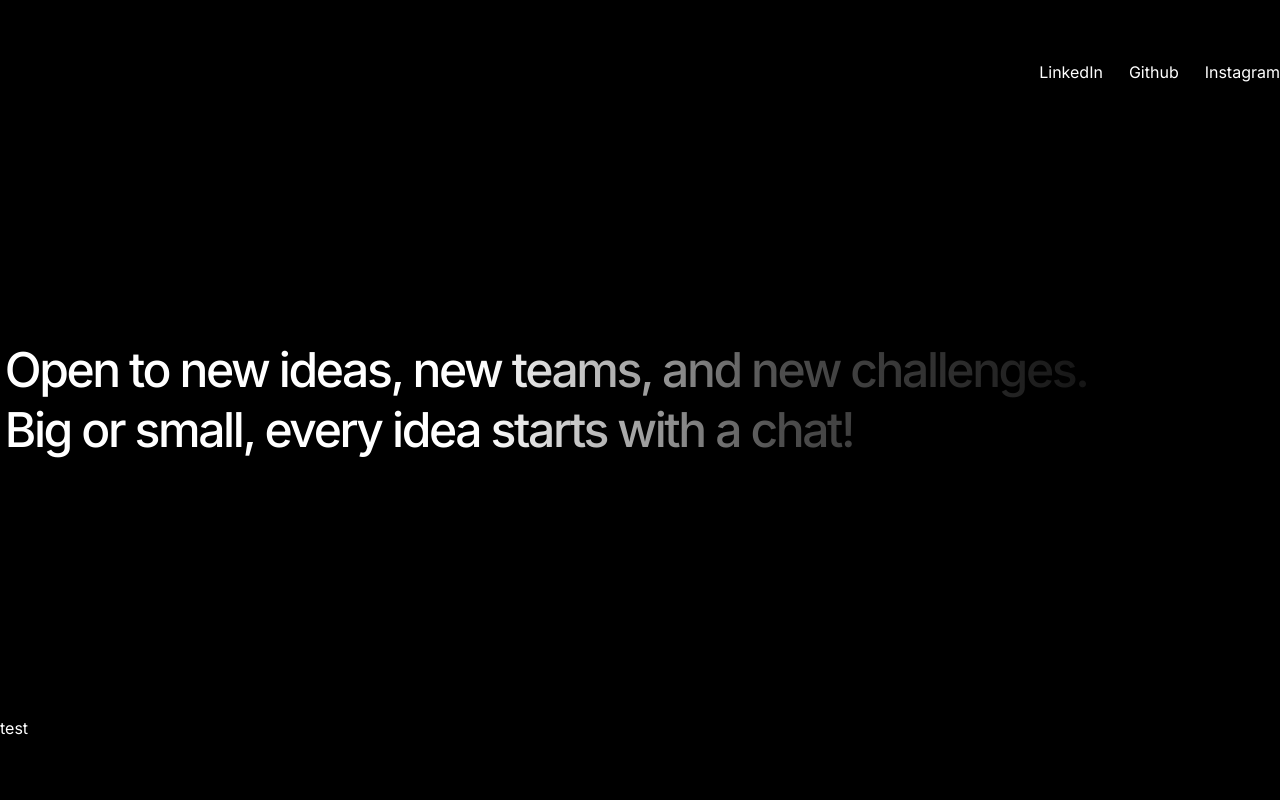
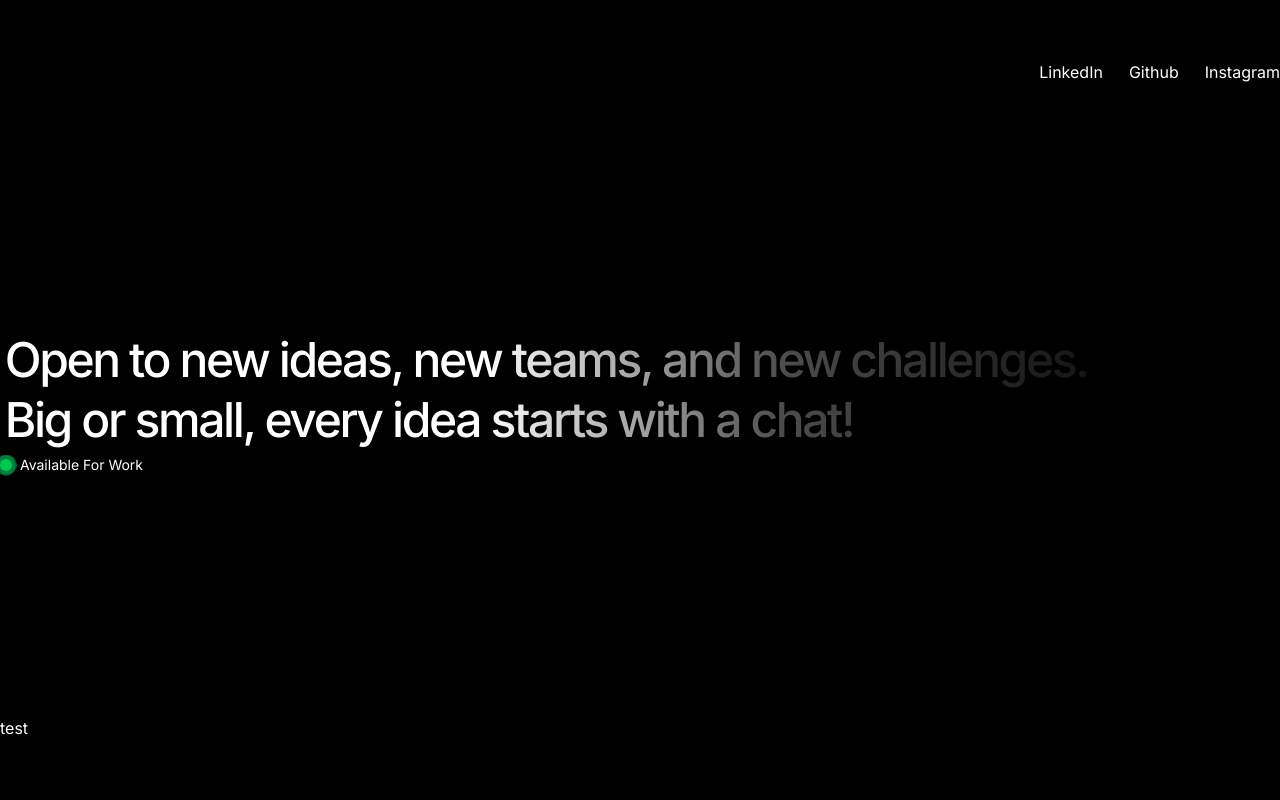
Before and after one commit to markaxelus/portfolio, a Next.js app: page / in a window 1280 px wide. Shown: the top 800 px of the page. Built offline with nearby package versions, Linux system fonts and the light colour scheme.

Commit message:
pulsing ping for footer page

```diff
--- a/src/app/globals.css
+++ b/src/app/globals.css
@@ -22,3 +22,18 @@ html,
   @apply dark:bg-black;
 
 }
+
+@keyframes custom-ping {
+  0% {
+    transform: scale(0);
+    opacity: 1;
+  }
+  100% {
+    transform: scale(2); /* Bigger radius = slower visible expansion */
+    opacity: 0;
+  }
+}
+
+.animate-custom-ping {
+  animation: custom-ping 2s cubic-bezier(0.4, 0, 0.6, 1) infinite;
+}
--- a/src/components/Footer/index.tsx
+++ b/src/components/Footer/index.tsx
@@ -42,6 +42,14 @@ const index = () => {
             Open to new ideas, new teams, and new challenges. <br />
             Big or small, every idea starts with a chat!
           </p>
+          <div className="relative flex items-center gap-2">
+            <span className="relative flex h-3 w-3">
+              <span className="animate-custom-ping absolute inline-flex h-full w-full rounded-full bg-green-400 opacity-75 scale-[2]"></span>
+              <span className="relative inline-flex rounded-full h-3 w-3 bg-green-500"></span>
+            </span>
+            <span className="text-white text-sm">Available For Work</span>
+          </div>
+
         </div>
 
         {/* Bottom Container */}
```
Lines whose indentation alone changed are shown as unchanged.
